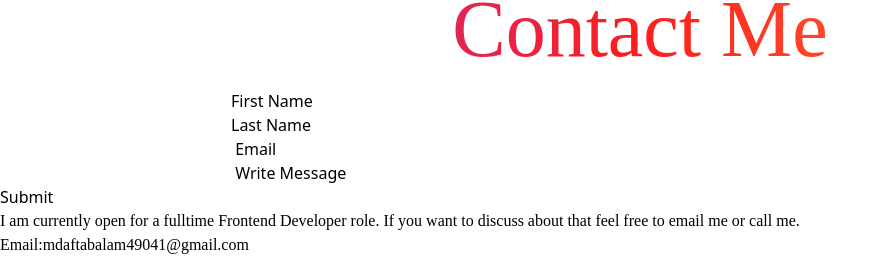
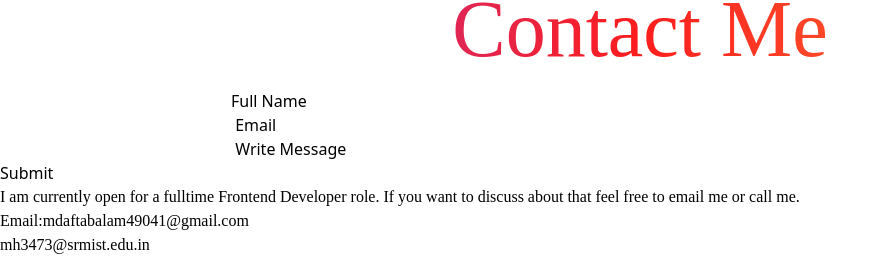
Before and after one commit to mdaftab41/PortfolioReact, a React (Create React App) app: page / in a window 1280 px wide. Shown: the part 4651-4910 px from the top of the page, without its empty margins (0-888 px from the left). Built offline with nearby package versions, Linux system fonts and the light colour scheme.

Commit message:
email.js

```diff
--- a/src/component/contactForm.jsx
+++ b/src/component/contactForm.jsx
@@ -1,26 +1,23 @@
 import * as React from "react";
 import { useState } from "react";
 import Validation from "./Validation";
+import  { useRef } from 'react';
+import emailjs from '@emailjs/browser';
+
+
+
+
 
 function Form() {
   const [contact, setContact] = useState({
     fName: "",
-    lName: "",
     email: "",
     message: "",
   });
   const [filled, setFilled] = useState(false);
   const [error, setError] = useState({});
 
-  /*function handleChange(event) {
-    const newObj = { ...contact, [event.target.name]: event.target.value };
-    setContact(newObj);
-    if (Object.values(newObj).some(value => value.trim() !== '')) {
-      setFilled(true);
-    } else {
-      setFilled(false);
-    }
-  }*/
+
   function handleChange(event, fieldName) {
     const updatedContact = { ...contact, [fieldName]: event.target.value };
     setContact(updatedContact);
@@ -47,44 +44,56 @@ function Form() {
     }
   }
 
+
+  //Email js  code
+const form = useRef();
+
+const sendEmail = (e) => {
+  e.preventDefault();
+
+  emailjs
+    .sendForm('service_w3zy7b6', ' template_9bbhio2', form.current, {
+      publicKey: 'he7k4upntRG-ks2PZ',
+    })
+    .then(
+      () => {
+        console.log('SUCCESS!');
+      },
+      (error) => {
+        console.log('FAILED...', error.text);
+      },
+    );
+  };
+
+
+
+
+
   return (
     <div className="pt-5 text-black">
-      <form className="" onSubmit={handleValidation}>
+    <form className="" ref={form} onSubmit={(e) => { handleValidation(e); sendEmail(e); }}>
         <div className="px-10 py-5 mx-10 my-5 bg-white border border-black rounded-lg shadow-md input-container shadow-black">
 
           <label className=   {`relative ${filled.fName ? "unfilled" : ""}`}>
             <input
             //onChange={handleChange}
             onChange={(event) => handleChange(event, "fName")}
-            name="fName"
-            title="First Name"
+            name="from_name"
+            title="Full Name"
             type="text"
             className="w-full transition duration-200 border-b-2 focus:outline-none focus:border-sky-500 invalid:border-pink-500"
           />
-          <span className="absolute top-0 left-0 transition duration-200 input-text">First Name</span>
+          <span className="absolute top-0 left-0 transition duration-200 input-text">Full Name</span>
           {error.fName && <p style={{ color: "red" }}>{error.fName}</p>}
           </label>
         </div>
-        <div className="px-10 py-5 mx-10 my-5 bg-white border border-black rounded-lg shadow-md shadow-black">
-          <label className=   {`relative ${filled.lName ? "unfilled" : ""}`}>
-          <input
-            //onChange={handleChange}
-            onChange={(event) => handleChange(event, "lName")}
-            name="lName"
-            title="Last Name"
-            type="text"
-            className="w-full border-b-2 focus:outline-none focus:border-sky-500"
-          />
-          <span className="absolute top-0 left-0 transition duration-200 input-text">Last Name</span>
-          {error.lName && <p style={{ color: "red" }}>{error.lName}</p>}
-          </label>
-        </div>
+
         <div className="px-10 py-5 mx-10 my-5 bg-white border border-black rounded-lg shadow-md shadow-black">
           <label className=   {`relative ${filled.email ? "unfilled" : ""}`}>
           <input
             //onChange={handleChange}
             onChange={(event) => handleChange(event, "email")}
-            name="email"
+            name="from_email"
             title="Email"
             type="text"
             className="w-full border-b-2 focus:outline-none focus:border-sky-500"
```
